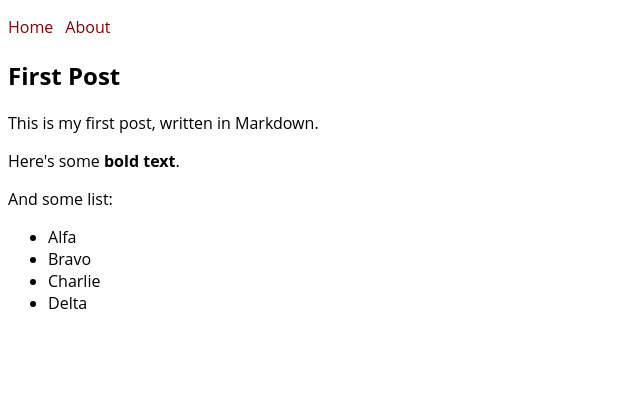
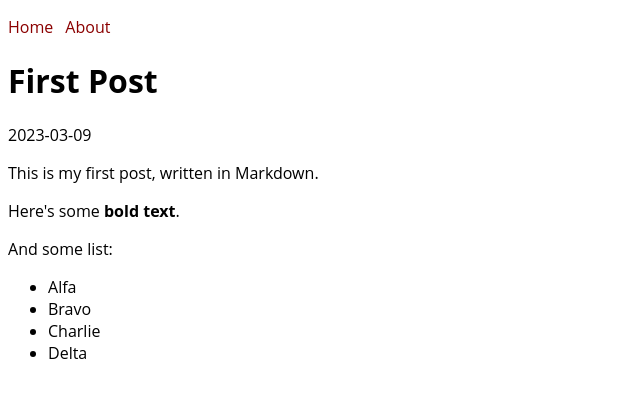
Before and after one commit to HenriqueMarcelo/next-blog, a Next.js app: page /posts/first-post in a window 1280 px wide. Shown: the top 398 px of the page, without its empty margins (0-640 px from the left). Built offline with nearby package versions, Linux system fonts and the light colour scheme.

Commit message:
feat: reading matter of file

```diff
--- a/content/posts/first-post.md
+++ b/content/posts/first-post.md
@@ -1,4 +1,7 @@
-# First Post
+---
+title: "First Post"
+date: "2023-03-09"
+---
 
 This is my first post, written in Markdown.
 
--- a/iib/posts.js
+++ b/iib/posts.js
@@ -1,10 +1,14 @@
 import { readFile } from 'fs/promises'
+import matter from 'gray-matter'
 import { marked } from 'marked'
 
 export async function getPost(slug) {
     const source = await readFile(`content/posts/${slug}.md`, 'utf8')
-    const html = marked(source)
+    const { data: {date, title}, content } = matter(source)
+    const body = marked(content)
     return {
-        body: html,
+        title,
+        date,
+        body,
     };
 }
--- a/package.json
+++ b/package.json
@@ -7,6 +7,7 @@
         "start": "next start"
     },
     "dependencies": {
+        "gray-matter": "^4.0.3",
         "marked": "^4.2.12",
         "next": "^13.2.3",
         "react": "^18.2.0",
--- a/pages/posts/first-post.js
+++ b/pages/posts/first-post.js
@@ -18,6 +18,7 @@ export default function FirstPost({post}){
                 <title>{post.title +  ' | Next Blog'}</title>
             </Head>
             <h1>{post.title}</h1>
+            <p>{post.date}</p>
             <article dangerouslySetInnerHTML={{__html: post.body}}/>
         </main>
     )
```
Also changed, not shown: 1 other file (tests, documents, lock files or other folders).
